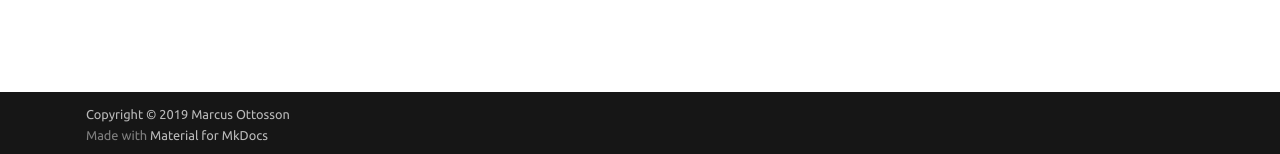
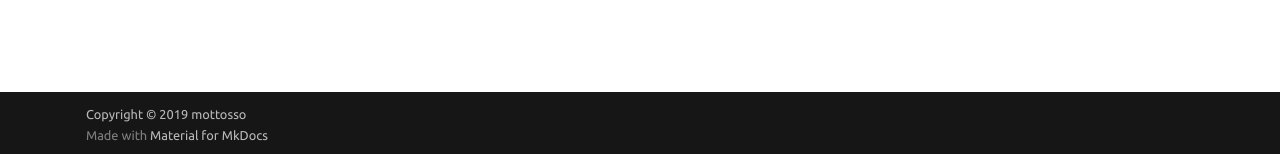
Before and after one commit to mottosso/allzpark, an MkDocs documentation site: the page built from docs/pages/guides.md, in a window 1280 px wide. Shown: the part 743-897 px from the top of the page. Built offline with MkDocs 1.6.1 and Material for MkDocs 9.7.7, drawn with Linux system fonts in a browser that asks for light colours; comment, search, counter and statistics services are not loaded.

Commit message:
Cosmetics

```diff
--- a/docs/mkdocs.yml
+++ b/docs/mkdocs.yml
@@ -1,14 +1,14 @@
 ---
 site_name: Allspark
 site_description: The supreme application launcher
-site_author: Marcus Ottosson
-site_url: https://github.com/mottosso/allspark
+site_author: mottosso
+site_url: https://allspark.sh
 
 # Repository
 repo_name: mottosso/allspark
 repo_url: https://github.com/mottosso/allspark
 
-copyright: "Copyright &copy; 2019 Marcus Ottosson"
+copyright: "Copyright &copy; 2019 mottosso"
 
 # Page tree
 nav:
```
